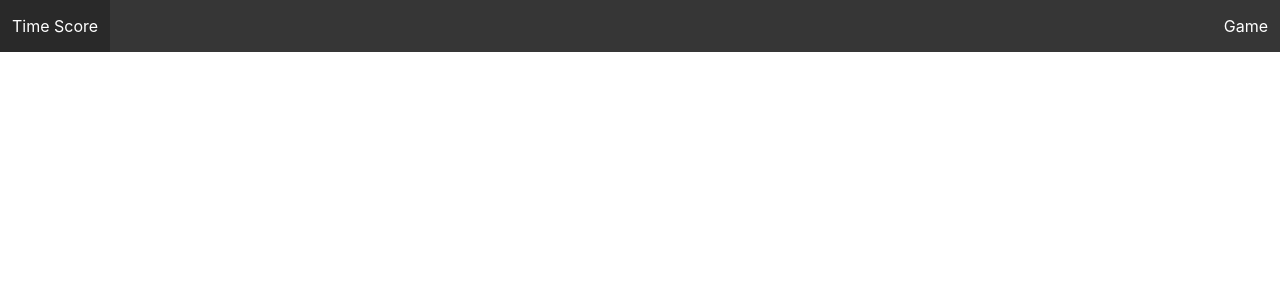
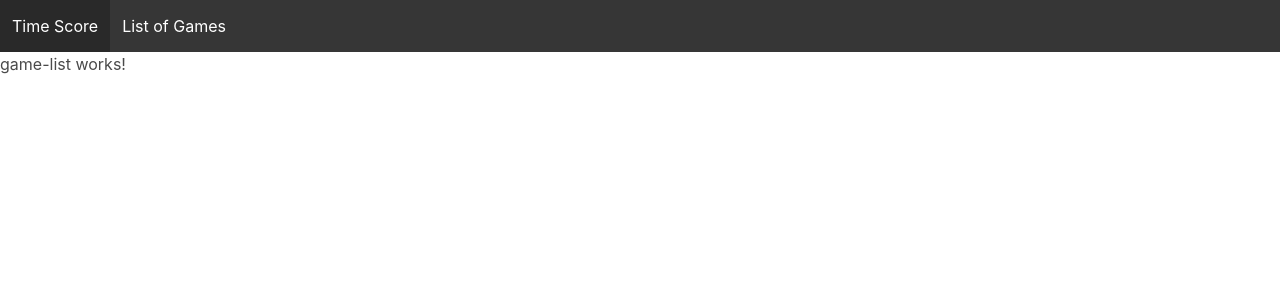
Before and after one commit to Mvcampbell3/time-score-frontend, an Angular app in the folder client/: page /game-list in a window 1280 px wide. Before the commit this address led to /. Shown: the top 300 px of the page. Built offline with nearby package versions, Linux system fonts and the light colour scheme.

Commit message:
landing and game-list components

```diff
--- a/client/src/app/app-routing.module.ts
+++ b/client/src/app/app-routing.module.ts
@@ -1,8 +1,13 @@
 import { NgModule } from '@angular/core';
 import { Routes, RouterModule } from '@angular/router';
+import { LandingComponent } from './components/landing/landing.component';
+import { GameListComponent } from './components/game-list/game-list.component';
 
 
-const routes: Routes = [];
+const routes: Routes = [
+  { path: '', component: LandingComponent },
+  { path: 'game-list', component: GameListComponent }
+];
 
 @NgModule({
   imports: [RouterModule.forRoot(routes)],
--- a/client/src/app/app.component.html
+++ b/client/src/app/app.component.html
@@ -13,10 +13,11 @@
   </div>
 
   <div id="main-nav" class="navbar-menu" #navMenu>
-    <div class="navbar-end">
-      <a href="/game" class="navbar-item">Game</a>
+    <div class="navbar-start">
+      <a href="/game-list" class="navbar-item">List of Games</a>
     </div>
   </div>
+</nav>
 
-</nav>
+
 <router-outlet></router-outlet>
--- a/client/src/app/app.module.ts
+++ b/client/src/app/app.module.ts
@@ -3,10 +3,14 @@ import { NgModule } from '@angular/core';
 
 import { AppRoutingModule } from './app-routing.module';
 import { AppComponent } from './app.component';
+import { LandingComponent } from './components/landing/landing.component';
+import { GameListComponent } from './components/game-list/game-list.component';
 
 @NgModule({
   declarations: [
-    AppComponent
+    AppComponent,
+    LandingComponent,
+    GameListComponent
   ],
   imports: [
     BrowserModule,
--- /dev/null
+++ b/client/src/app/components/game-list/game-list.component.html
@@ -0,0 +1 @@
+<p>game-list works!</p>
--- /dev/null
+++ b/client/src/app/components/game-list/game-list.component.ts
@@ -0,0 +1,15 @@
+import { Component, OnInit } from '@angular/core';
+
+@Component({
+  selector: 'app-game-list',
+  templateUrl: './game-list.component.html',
+  styleUrls: ['./game-list.component.scss']
+})
+export class GameListComponent implements OnInit {
+
+  constructor() { }
+
+  ngOnInit() {
+  }
+
+}
--- /dev/null
+++ b/client/src/app/components/landing/landing.component.html
@@ -0,0 +1 @@
+<p>landing works!</p>
--- /dev/null
+++ b/client/src/app/components/landing/landing.component.ts
@@ -0,0 +1,15 @@
+import { Component, OnInit } from '@angular/core';
+
+@Component({
+  selector: 'app-landing',
+  templateUrl: './landing.component.html',
+  styleUrls: ['./landing.component.scss']
+})
+export class LandingComponent implements OnInit {
+
+  constructor() { }
+
+  ngOnInit() {
+  }
+
+}
```
Also changed, not shown: client/src/app/components/game-list/game-list.component.scss (added), client/src/app/components/landing/landing.component.scss (added), 2 other files (tests, documents, lock files or other folders).
